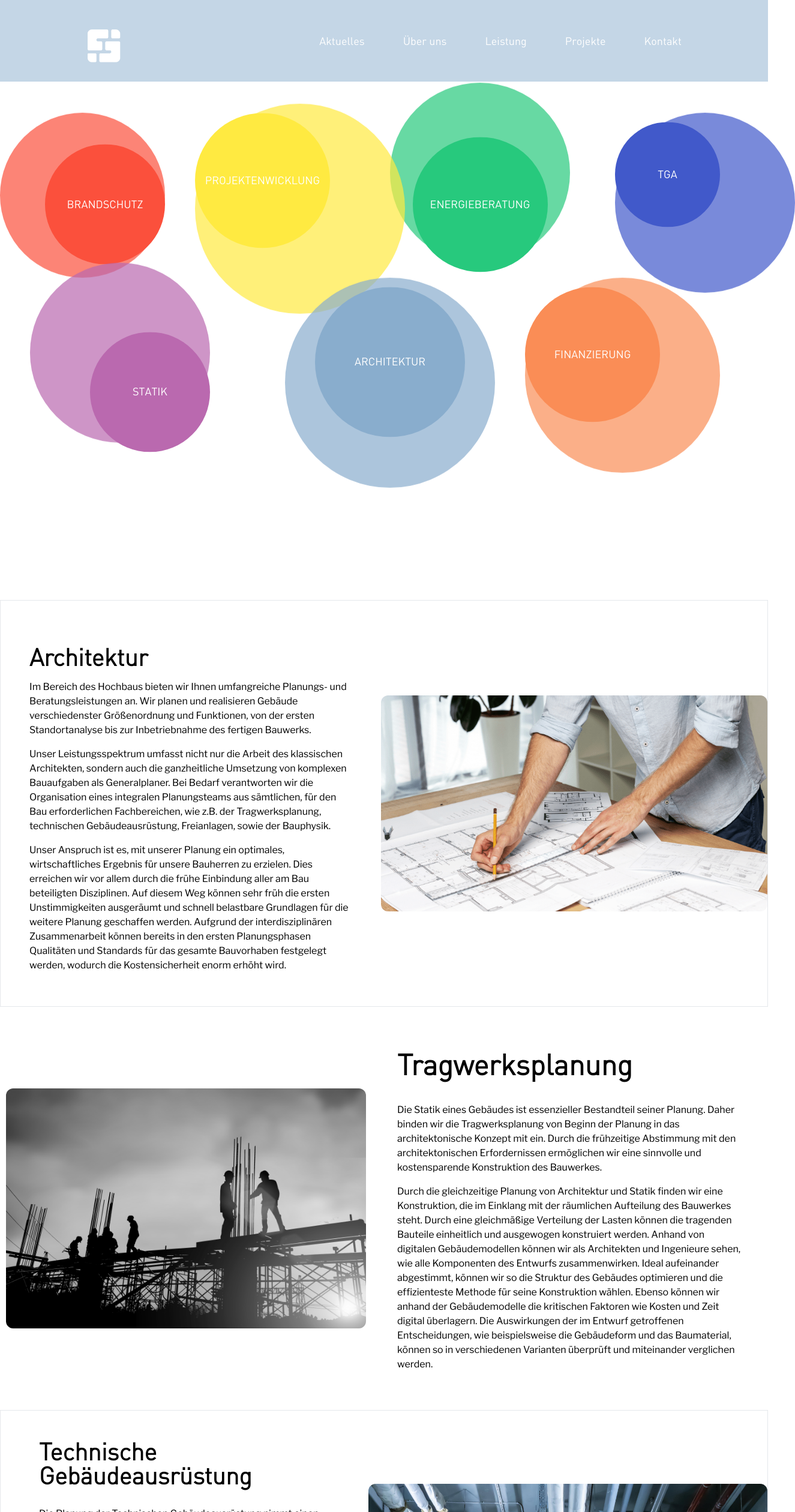
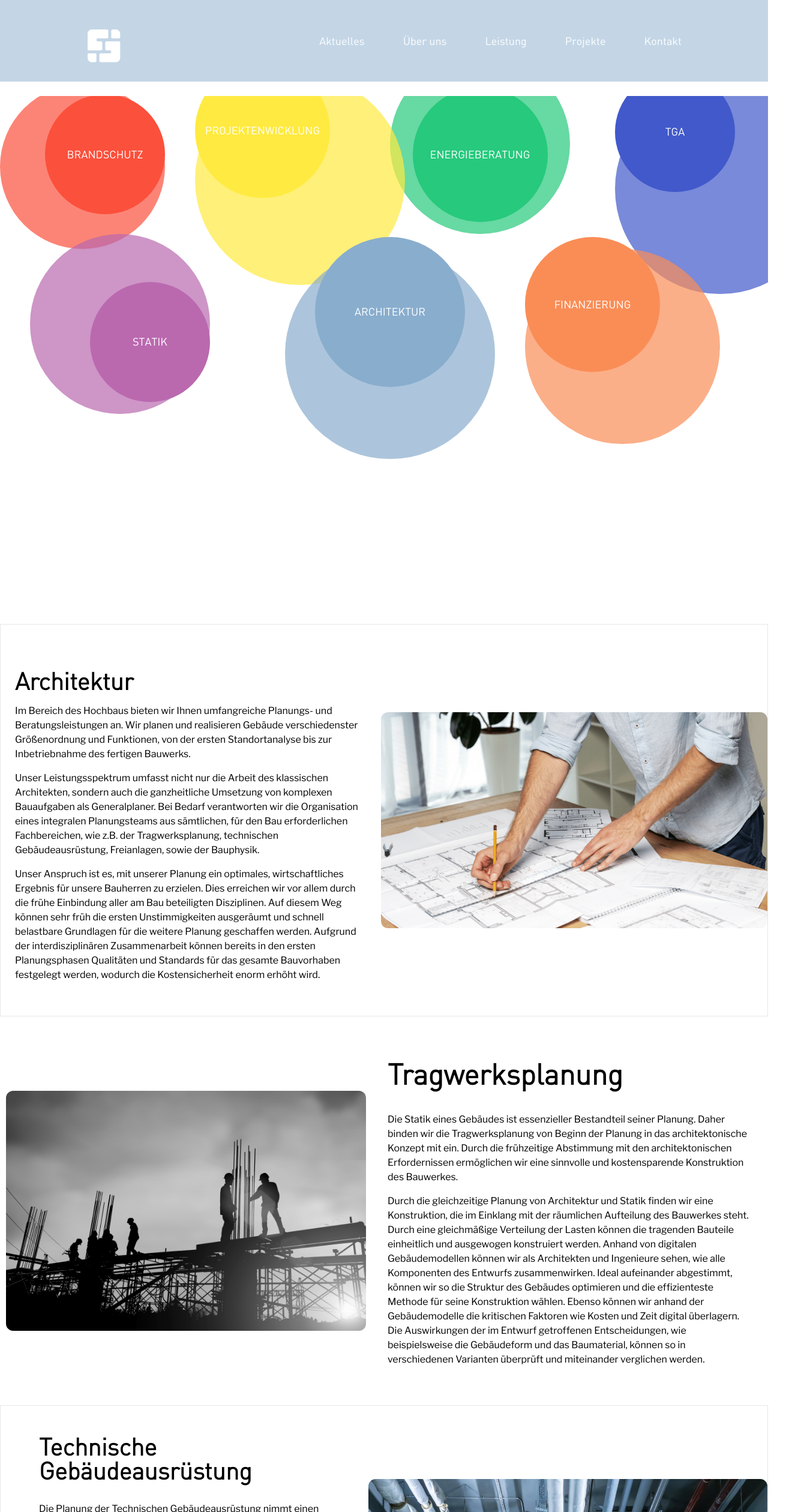
Before and after one commit to borigendiego/fies, a Next.js app: page /leistung in a window 1280 px wide. Shown: the top 2520 px of the page at 60% size, 1325 px wide, since content can reach past the window. Built offline with nearby package versions, Linux system fonts and the light colour scheme.

Commit message:
Bubbles and redirections fixed

```diff
--- a/components/Grundstuck7/index.tsx
+++ b/components/Grundstuck7/index.tsx
@@ -9,7 +9,7 @@ const Grundstuck = () => {
     return(
         <div id={'grundstuck'}>
             <motion.h1
-                className={'md:px-16 px-4 text-center md:text-left font-semibold mt-6'}
+                className={'md:px-16 px-4 text-center md:text-left font-semibold mt-6 text-[30px] md:text-4xl'}
                 initial={{opacity: 0}}
                 whileInView={{opacity: 1}}
                 viewport={{once: true}}
--- a/components/architektur/index.tsx
+++ b/components/architektur/index.tsx
@@ -8,13 +8,13 @@ const ArchitekturComp = () => {
         <div>
             <div className={'border flex md:flex-row flex-col-reverse'}>
                 <motion.div
-                    className={'p-12 text-center md:text-left md:w-1/2'}
+                    className={'py-12 px-6 text-center md:text-left md:w-1/2'}
                     initial={{opacity: 0, x: -30}}
                     whileInView={{opacity: 1, x: 0}}
                     transition={{duration:  .7, delay: 1.5}}
                     viewport={{once: true}}
                 >
-                    <h1 className='pt-4 font-semibold' id={'architektur'}>Architektur</h1>
+                    <h1 className='pt-4 font-semibold scroll-mt-[150px]' id={'architektur'}>Architektur</h1>
                     <p className='py-2 text-base'>
                         Im Bereich des Hochbaus bieten wir Ihnen umfangreiche Planungs- und Beratungsleistungen an.
                         Wir planen und realisieren Gebäude verschiedenster Größenordnung und Funktionen, von der ersten Standortanalyse bis zur Inbetriebnahme des fertigen Bauwerks.
--- a/components/brandschutz/index.tsx
+++ b/components/brandschutz/index.tsx
@@ -27,7 +27,7 @@ const Brandschutz = () => {
                 transition={{duration: .7, delay: .5}}
                 viewport={{once: true}}
             >
-                <h1 className='pt-4 font-semibold' id={'brandschutz'}>Brandschutz</h1>
+                <h1 className='pt-4 font-semibold scroll-mt-[120px]' id={'brandschutz'}>Brandschutz</h1>
                 <p className='my-4'>
                     Egal ob Wohnhaus, Schule oder Bürogebäude, die Brandschutzplanung
                     ist für die Sicherheit eines jeden Gebäudes unerlässlich.
--- a/components/bubbles/constants.tsx
+++ b/components/bubbles/constants.tsx
@@ -49,7 +49,7 @@ const BUBBLES_DATA = [
     },
     {
         title: 'STATIK',
-        link: '#statik',
+        link: '#tragwerksplanung',
         left: '50px',
         top: '250px',
         delay: 2.9,
--- a/components/bubbles/index.tsx
+++ b/components/bubbles/index.tsx
@@ -30,12 +30,12 @@ const Bubbles = () => {
 
 
     return(
-        <div className="h-screen relative flex mt-[5%]">
+        <div className="h-[110vh] relative md:flex hidden overflow-x-hidden mt-6">
             {
                 BUBBLES_DATA.map((value, index) => {
                     return(
                         <motion.div
-                            className={`${value.customClass} outer-b`}
+                            className={`${value.customClass} outer-b `}
                             style={{
                                 left: value.left,
                                 top: value.top
@@ -47,10 +47,10 @@ const Bubbles = () => {
                             transition={{duration: 1, delay: value.delay}}
                         >
                             <motion.a
-                            className={`inner-b`}
-                            variants={imagesChild}
-                            transition={{duration: .7, delay: value.delay}}
-                            href={`${value.link}`}
+                                className={`inner-b`}
+                                variants={imagesChild}
+                                transition={{duration: .7, delay: value.delay}}
+                                href={`${value.link}`}
                             >
                                 {value.title}
                             </motion.a>
@@ -63,30 +63,3 @@ const Bubbles = () => {
 }
 
 export default Bubbles;
-
-/**
- *
- * <motion.div className="flex justify-center items-center h-screen mb-60 relative">
-            <motion.div className='outer-b bg-red-400 w-[300px] h-[300px] right-[55%] top-[20%]'>
-                <a className='inner-b bg-red-500 w-[200px] h-[200px]' href="#brandschutz">BRANDSCHUTZ</a>
-            </motion.div>
-            <motion.div className='outer-b bg-blue-400 w-[250px] h-[250px] left-[50%]'>
-                <a className='inner-b bg-blue-600 w-[150px] h-[150px] hover:w-[170px] hover:h-[170px]' href="#">TGA</a>
-            </motion.div>
-            <motion.div className='outer-b bg-yellow-400 w-[400px] h-[400px] top-[60%] right-flex justify-end[45%] flex justify-end'>
-                <a className='inner-b bg-yellow-600 w-[300px] h-[300px] hover:w-[320px] hover:h-[320px]' href="#projektenwicklung">PROJEKTENWICKLUNG</a>
-            </motion.div>
-            <motion.div className='outer-b bg-green-400 w-[350px] h-[350px] left-[70%] flex justify-end'>
-                <a className='inner-b bg-green-600 w-[250px] h-[250px] hover:w-[270px] hover:h-[270px]' href="#energieberatung">ENERGIEBERATUNG</a>
-            </motion.div>
-            <motion.div className='outer-b bg-slate-400 w-[300px] h-[300px] left-[25px] flex justify-end items-end'>
-                <a className='inner-b bg-slate-600 w-[200px] h-[200px] hover:w-[220px] hover:h-[220px]' href="#architektur">ARCHITEKTUR</a>
-            </motion.div>
-            <motion.div className='outer-b bg-orange-400 w-[350px] h-[350px] left-[10%] top-[80%]'>
-                <a className='inner-b bg-orange-600 w-[250px] h-[250px] hover:w-[270px] hover:h-[270px]' href="finanzierung">FINANZIERUNG</a>
-            </motion.div>
-            <motion.div className='outer-b bg-purple-400 w-[300px] h-[300px] left-[75%] top-[65%] flex justify-end items-end'>
-                <a className='inner-b bg-purple-600 w-[200px] h-[200px] hover:w-[220px] hover:h-[220px]' href="#statik">STATIK</a>
-            </motion.div>
-        </motion.div>
- */
--- a/components/energieberatung/index.tsx
+++ b/components/energieberatung/index.tsx
@@ -4,7 +4,7 @@ import Image from "next/image";
 
 const Energieberatung = () => {
     return(
-        <div className='flex flex-col md:flex-row-reverse border md:py-8' id={'energieberatung'}>
+        <div className='flex flex-col md:flex-row-reverse border md:py-8 scroll-mt-[100px]' id={'energieberatung'}>
             <motion.div
                 className='mx-auto flex items-center py-4'
                 initial={{opacity: 0}}
--- a/components/finanzierung/index.tsx
+++ b/components/finanzierung/index.tsx
@@ -4,7 +4,7 @@ import Image from "next/image";
 
 const Finanzierung = () => {
     return(
-        <div className='flex flex-col md:flex-row-reverse border md:py-8' id={'finanzierung'}>
+        <div className='flex flex-col md:flex-row-reverse border md:py-8 scroll-mt-[100px]' id={'finanzierung'}>
             <motion.div
                 className='mx-auto flex items-center py-4'
                 initial={{opacity: 0}}
--- a/components/projektenwicklung/index.tsx
+++ b/components/projektenwicklung/index.tsx
@@ -5,7 +5,7 @@ import Image from "next/image";
 const Projektewicklung = () => {
     return(
         <div className='flex flex-col md:flex-row-reverse border md:py-8'>
-            <div className={'md:w-1/2 md:px-16 px-4 text-center md:text-left'} id={'projektenwicklung'}>
+            <div className={'md:w-1/2 md:px-16 px-4 text-center md:text-left scroll-mt-[150px]'} id={'projektenwicklung'}>
                 <motion.h1
                     className={'md:text-5xl font-semibold py-4'}
                     initial={{opacity: 0, x:-30}}
--- a/components/statik/index.tsx
+++ b/components/statik/index.tsx
@@ -5,18 +5,19 @@ import { motion } from "framer-motion";
 
 const Statik = ( ) => {
     return(
-        <div className={'flex justify-center items-center'} id='tragwerksplanung'>
-            <div className='flex md:flex-row-reverse flex-col-reverse py-12'>
+        <div className={'flex justify-center items-center'} >
+            <div className='flex md:flex-row-reverse flex-col-reverse py-12 '>
                 <motion.div
-                className={'px-8 text-center md:text-left m-auto md:w-1/2 pt-8 md:pt-0'}
-                id={'statik'}
+                className={'px-4 text-center md:text-left m-auto md:w-1/2 pt-8 md:pt-0 scroll-mt-[150px]'}
+                id={'tragwerksplanung'}
                 initial={{opacity: 0, y: 30}}
                 whileInView={{opacity: 1, y: 0}}
                 transition={{duration:  .7, delay: 1.5}}
                 viewport={{once: true}}
                 >
                     <motion.h1
-                        className={'md:text-5xl font-semibold py-6'}
+
+                        className={'md:text-5xl font-semibold py-6 '}
                         initial={{opacity: 0, x:-30}}
                         whileInView={{opacity: 1, x:0}}
                         transition={{duration:  .7, delay: 1}}
--- a/components/technische/index.tsx
+++ b/components/technische/index.tsx
@@ -4,7 +4,7 @@ import Image from "next/image";
 
 const Technische = () => {
     return(
-        <div className='flex flex-col md:flex-row-reverse border md:py-8' id={'technische'}>
+        <div className='flex flex-col md:flex-row-reverse border md:py-8 scroll-mt-[100px]' id={'technische'}>
             <motion.div
                 className='mx-auto flex items-center py-4'
                 initial={{opacity: 0}}
--- a/styles/globals.scss
+++ b/styles/globals.scss
@@ -307,7 +307,7 @@ input::placeholder, textarea::placeholder {
 
 .outer-b {
   border-radius: 50%;
-  animation: animate 6s ease-in-out infinite;
+  animation: animate 5s ease-in-out infinite;
   position: absolute;
 }
 
@@ -334,17 +334,17 @@ input::placeholder, textarea::placeholder {
 
 .blue {
   background-color: rgba(65 , 89 , 202, 0.7);
-  width: 300px;
-  height: 300px;
+  width: 350px;
+  height: 350px;
 
   .inner-b {
     background-color: $bubble-blue;
-    width: 175px;
-    height: 175px;
+    width: 200px;
+    height: 200px;
 
     &:hover {
-      width: 200px;
-      height: 200px;
+      width: 225px;
+      height: 225px;
     }
 
   }
@@ -445,11 +445,11 @@ input::placeholder, textarea::placeholder {
   align-items: center;
   justify-content: center;
   position: absolute;
-  animation: animate 5s ease-in-out infinite;
+  animation: animate 4s ease-in-out infinite;
   border-radius: 50%;
   cursor: pointer;
   color: $white;
-  transition: all .4s ease-in-out;
+  transition: all .3s ease-in-out;
   font-size: large;
 
 }
```
